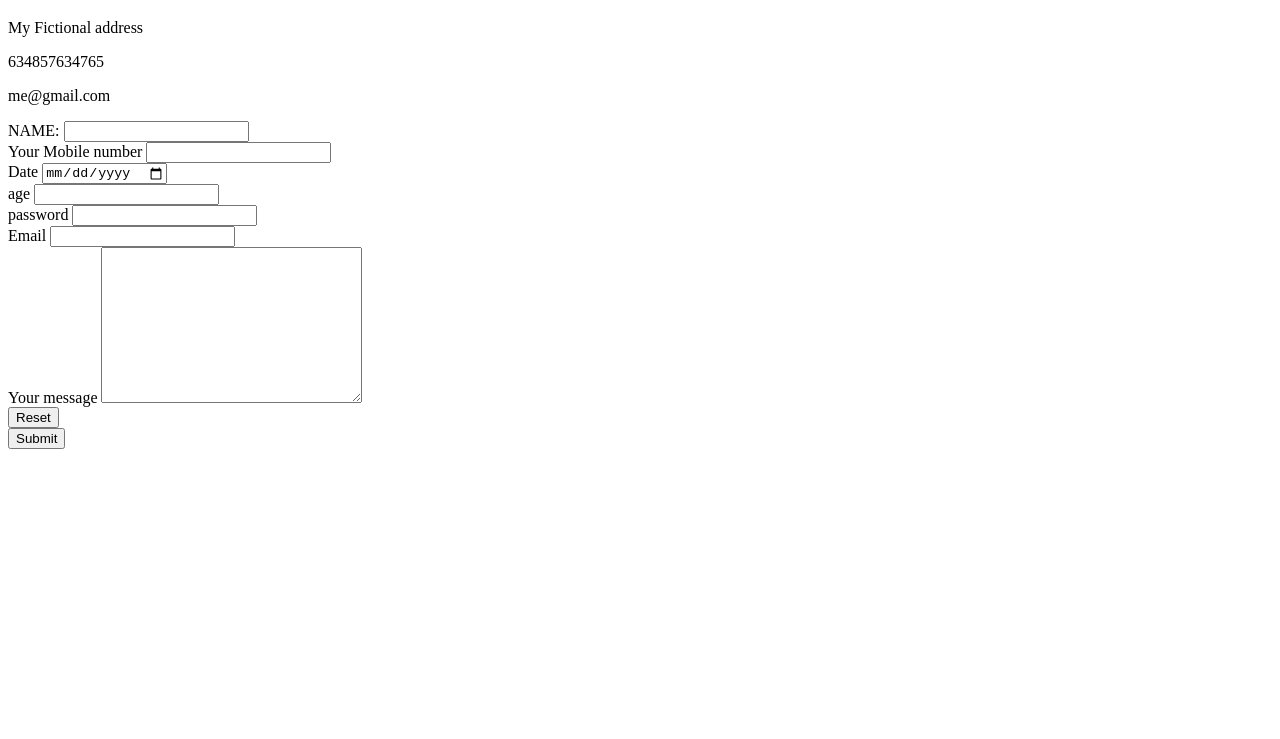
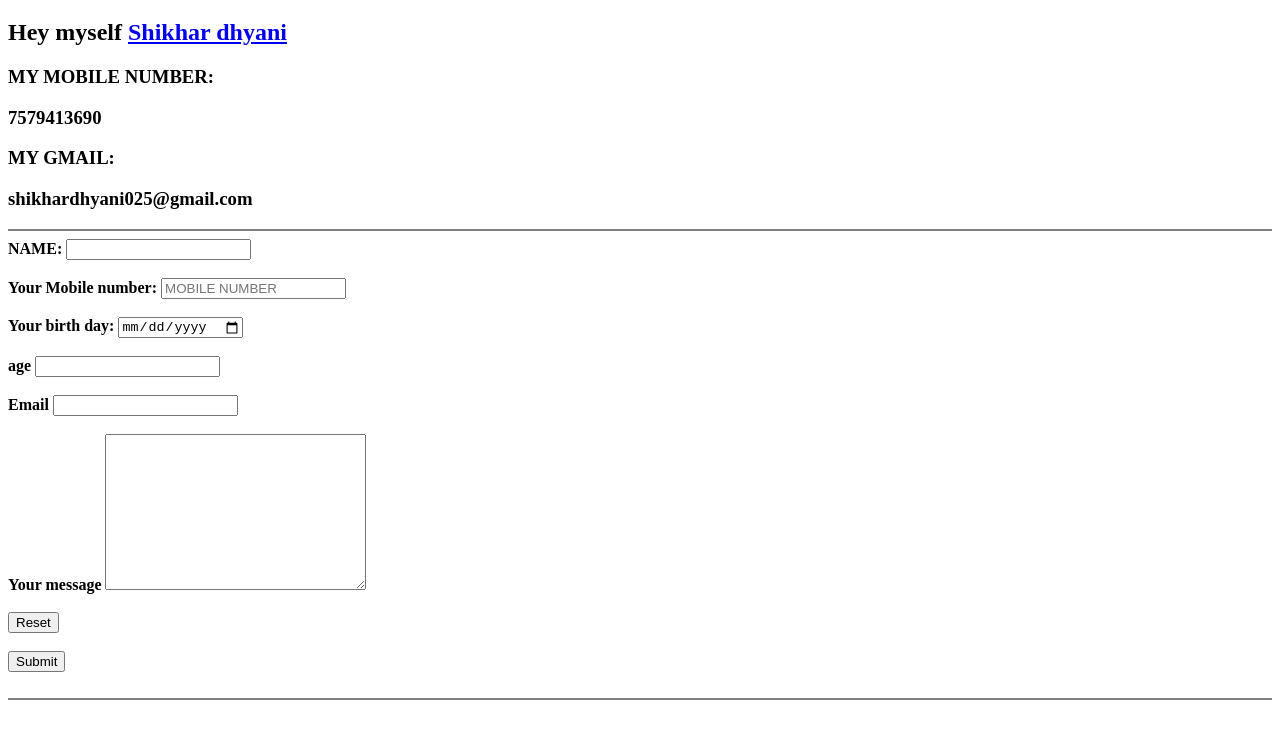
Before and after one commit to Shikhar-dhyani/cv, a plain HTML site: page contact.html in a window 1280 px wide. Shown: the part 61-800 px from the top of the page. Drawn offline with Linux system fonts and the light colour scheme.

Commit message:
Update contact.html

```diff
--- a/contact.html
+++ b/contact.html
@@ -8,26 +8,28 @@
 </head>
 <body>
     <h1>My Contact Details</h1>
-    <p>My Fictional address</p>
-    <p>634857634765</p>
-    <p>me@gmail.com</p>
-    <form action="index.html" method="POST" enctype="text/plain">
-        <label >NAME:</label>
-        <input type="text" name="Name"><br>
-        <label >Your Mobile number</label>
-        <input type="number" name="Mobile number"><br>
-        <label >Date</label>
-        <input type="date" name="Date"><br>
-        <label >age</label>
-        <input type="number"><br>
-        <label >password</label>
-        <input type="password"><br>
-        <label >Email</label>
-        <input type="email" name="EMAIL"><br>
-        <label >Your message</label>
-        <textarea name=">Your message"  cols="30" rows="10"></textarea><br>
-        <input type="reset"><br>
-        <input type="submit"><br>
+    <h2> <strong>Hey myself <a href="https://www.instagram.com/shikhardhyani026/">Shikhar dhyani</a> </strong></h2>
+    <h3>MY MOBILE NUMBER:</h3>
+   <h3>7579413690</h3>
+   <h3>MY GMAIL:</h3>
+    <p><h3>shikhardhyani025@gmail.com</h3></p>
+    <hr size="2" noshade>
+    <form action="mailto:@shikhardhyani025@gmail.com" method="POST" enctype="text/plain">
+        <label for="Name"><strong>NAME:</strong></label>
+        <input id="Name" type="text" name="Name"><br><br>
+        <label for="NUMBER" ><strong>Your Mobile number:</strong></label>
+        <input id="NUMBER" type="number" name="Mobile number" placeholder="MOBILE NUMBER"><br><br>
+        <label for="bday"><strong>Your birth day:</strong></label>
+        <input type="date" id="bday" name="bday" ><br><br>
+        <label for="age"><strong>age</strong></label>
+        <input id="age" type="number"><br><br>
+        <label for="mail" ><strong>Email</strong></label>
+        <input id="mail" type="email" name="EMAIL"><br><br>
+        <label for="msg" ><strong>Your message</strong></label>
+        <textarea id="msg" name=">Your message"  cols="30" rows="10"></textarea><br><br>
+        <input type="reset"><br><br>
+        <input type="submit"><br><br>
+        <hr size="2" noshade>
 
     </form>
 </body>
```
